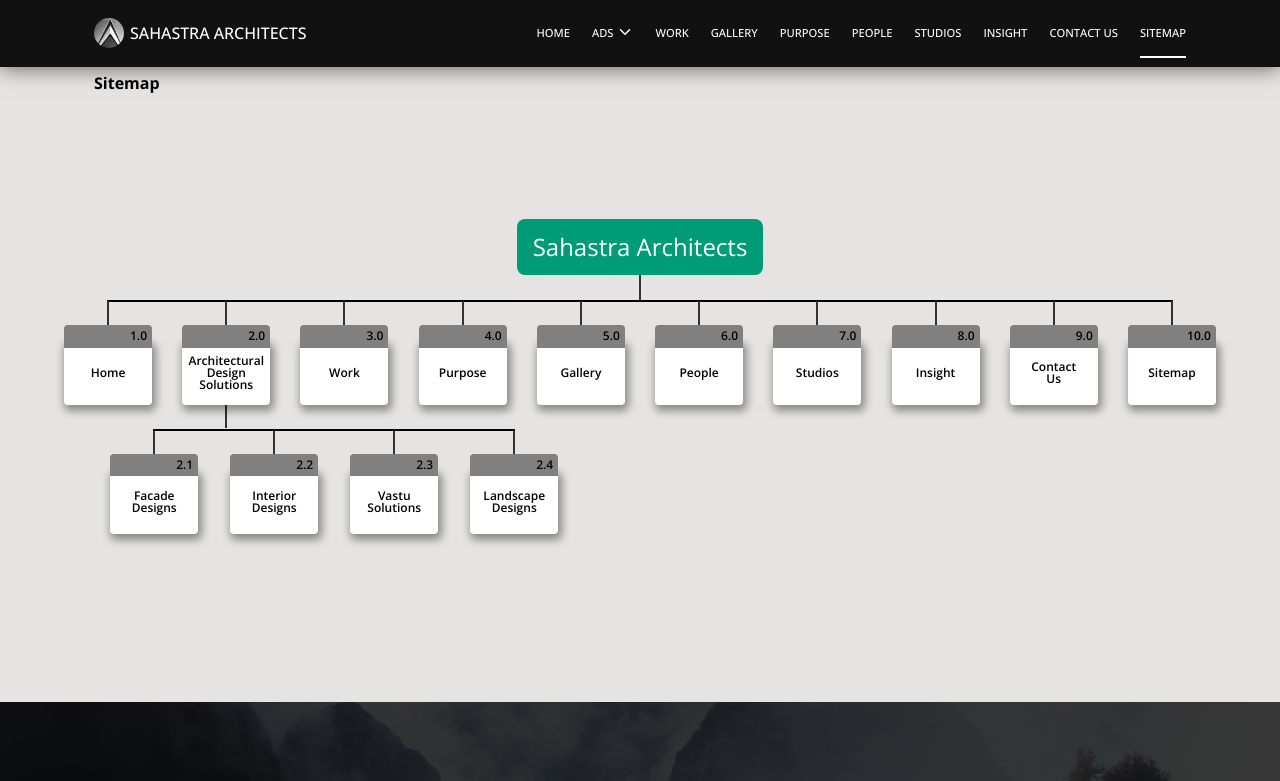
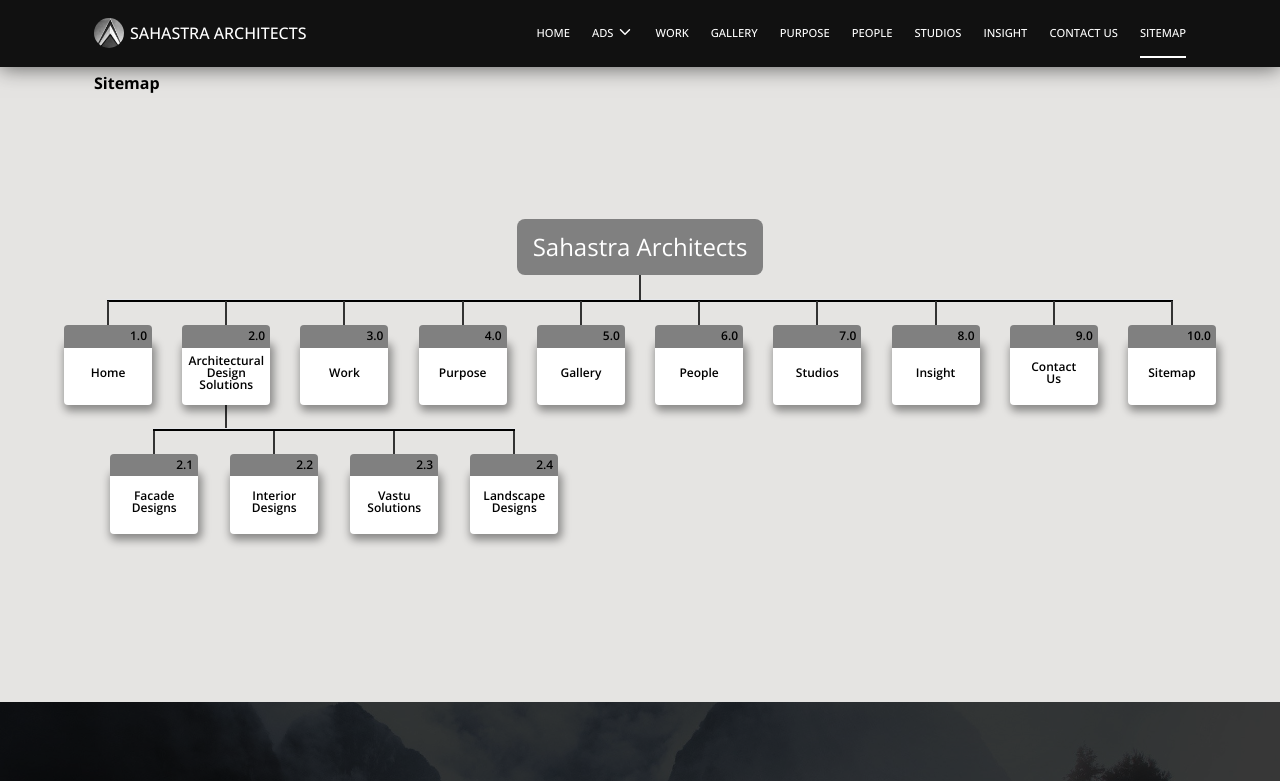
Before and after one commit to somanshu63/SahastraArchitects, a React (Create React App) app: page /sitemap in a window 1280 px wide. Shown: the top 781 px of the page. Built offline with nearby package versions, Linux system fonts and the light colour scheme; a web font is replaced by a local one.

Commit message:
sitemap gray color

```diff
--- a/package.json
+++ b/package.json
@@ -16,7 +16,7 @@
     "web-vitals": "^2.1.4"
   },
   "scripts": {
-    "start": "react-scripts start",
+    "start": "PORT=4000 react-scripts start",
     "build": "react-scripts build",
     "test": "react-scripts test",
     "eject": "react-scripts eject"
--- a/src/index.css
+++ b/src/index.css
@@ -1338,7 +1338,7 @@
 }
 .homeSitemap {
   padding: 1rem;
-  background-color: #009b77;
+  background-color: gray;
   color: white;
   font-size: 24px;
   border-radius: 0.5rem;
```
Also changed, not shown: 1 other file (tests, documents, lock files or other folders).
